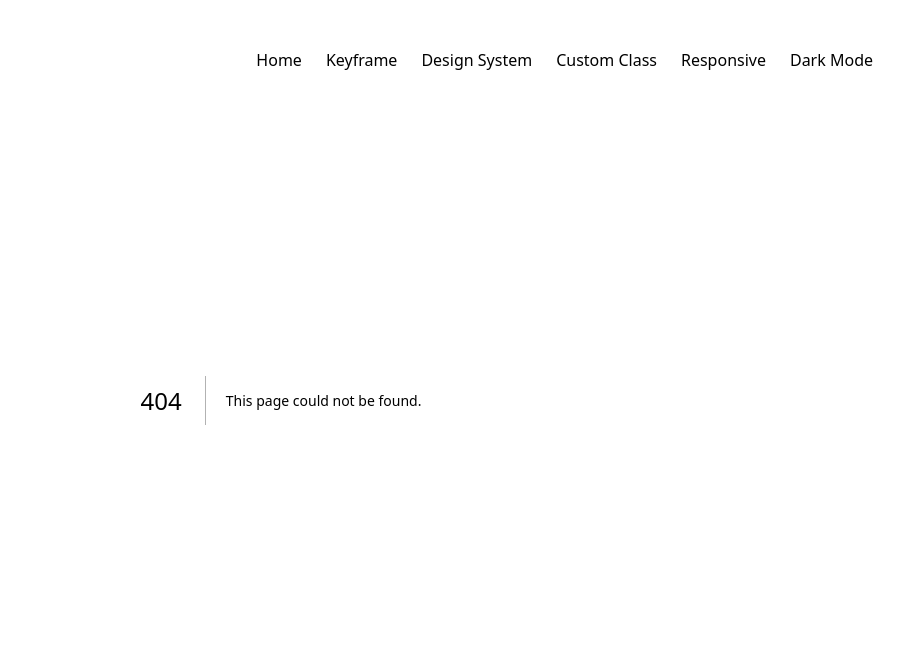
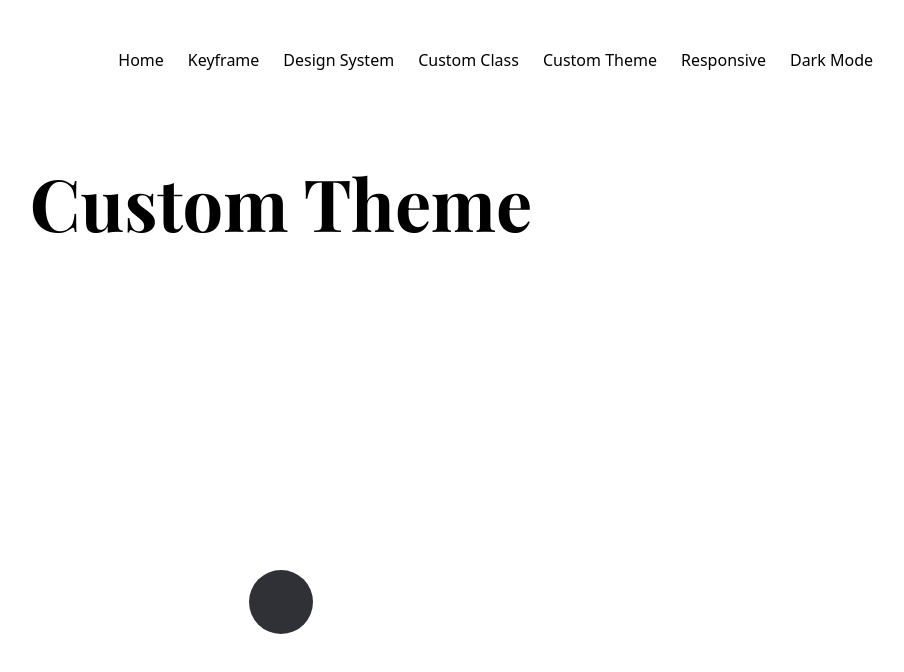
Before and after one commit to maxisix/interior, a Next.js app: page /custom-theme in a window 1280 px wide. Before the commit this address had no page. Shown: the top 672 px of the page, without its empty margins (359-1263 px from the left). Built offline with nearby package versions, Linux system fonts and the light colour scheme; a web font is replaced by a local one.

Commit message:
Include a custom var for darkmode

```diff
--- /dev/null
+++ b/src/app/custom-theme/page.tsx
@@ -0,0 +1,17 @@
+export const metadata = {
+  title: "Custom Theme",
+  description:
+    "Custom theme are a great way to style your website with different colors, fonts, and more.",
+}
+
+export default function CustomClass() {
+  return (
+    <div className="container mx-auto grid h-screen items-center justify-center">
+      <h1 className="text-7xl font-bold">Custom Theme</h1>
+
+      <div className="flex flex-col items-center">
+        <div className="bg-red h-16 w-16 rounded-full bg-grey-120" />
+      </div>
+    </div>
+  )
+}
--- a/src/app/globals.css
+++ b/src/app/globals.css
@@ -2,20 +2,35 @@
 @tailwind components;
 @tailwind utilities;
 
+@layer base {
+  :root {
+    --grey-120: #303137;
+  }
+
+  .dark {
+    --grey-120: #f9f9fa;
+  }
+
+  /* An other alternative
+  [data-theme="dark"] {
+    --grey-120: #f9f9fa;
+  } */
+}
+
 @layer components {
-  .publicite_label:has(+ .publicite iframe[width='300']) {
+  .publicite_label:has(+ .publicite iframe[width="300"]) {
     width: 300px;
   }
 
-  .publicite_label:has(+ .publicite iframe[width='320']) {
+  .publicite_label:has(+ .publicite iframe[width="320"]) {
     width: 320px;
   }
 
-  .publicite_label:has(+ .publicite iframe[width='728']) {
+  .publicite_label:has(+ .publicite iframe[width="728"]) {
     width: 728px;
   }
 
-  .publicite_label:has(+ .publicite iframe[width='970']) {
+  .publicite_label:has(+ .publicite iframe[width="970"]) {
     width: 970px;
   }
 }
--- a/src/modules/nav/nav.component.tsx
+++ b/src/modules/nav/nav.component.tsx
@@ -16,6 +16,9 @@ export const Nav = () => (
     <Link className="hover:text-[#525A55]" href="/custom-class">
       Custom Class
     </Link>
+    <Link className="hover:text-[#525A55]" href="/custom-theme">
+      Custom Theme
+    </Link>
     <Link className="hover:text-[#525A55]" href="/responsive">
       Responsive
     </Link>
--- a/tailwind.config.js
+++ b/tailwind.config.js
@@ -1,37 +1,40 @@
 /** @type {import('tailwindcss').Config} */
 module.exports = {
   content: [
-    './app/**/*.{js,ts,jsx,tsx}',
-    './pages/**/*.{js,ts,jsx,tsx}',
-    './components/**/*.{js,ts,jsx,tsx}',
+    "./app/**/*.{js,ts,jsx,tsx}",
+    "./pages/**/*.{js,ts,jsx,tsx}",
+    "./components/**/*.{js,ts,jsx,tsx}",
 
     // Or if using `src` directory:
-    './src/**/*.{js,ts,jsx,tsx}',
+    "./src/**/*.{js,ts,jsx,tsx}",
   ],
-  darkMode: 'class',
+  darkMode: "class",
   theme: {
     extend: {
+      colors: {
+        "grey-120": "var(--grey-120)",
+      },
       backgroundImage: {
         gradient:
-          'linear-gradient(180deg, rgba(255, 255, 255, 0) 0%, #FFFFFF 83.65%)',
+          "linear-gradient(180deg, rgba(255, 255, 255, 0) 0%, #FFFFFF 83.65%)",
       },
       keyframes: {
         wave: {
-          '0%': { transform: 'rotate(0.0deg)' },
-          '10%': { transform: 'rotate(14deg)' },
-          '20%': { transform: 'rotate(-8deg)' },
-          '30%': { transform: 'rotate(14deg)' },
-          '40%': { transform: 'rotate(-4deg)' },
-          '50%': { transform: 'rotate(10.0deg)' },
-          '60%': { transform: 'rotate(0.0deg)' },
-          '100%': { transform: 'rotate(0.0deg)' },
+          "0%": { transform: "rotate(0.0deg)" },
+          "10%": { transform: "rotate(14deg)" },
+          "20%": { transform: "rotate(-8deg)" },
+          "30%": { transform: "rotate(14deg)" },
+          "40%": { transform: "rotate(-4deg)" },
+          "50%": { transform: "rotate(10.0deg)" },
+          "60%": { transform: "rotate(0.0deg)" },
+          "100%": { transform: "rotate(0.0deg)" },
         },
       },
       animation: {
-        'waving-hand': 'wave 2s linear infinite',
+        "waving-hand": "wave 2s linear infinite",
       },
       fontFamily: {
-        serif: ['var(--playfairDisplay)'],
+        serif: ["var(--playfairDisplay)"],
       },
     },
   },
```
